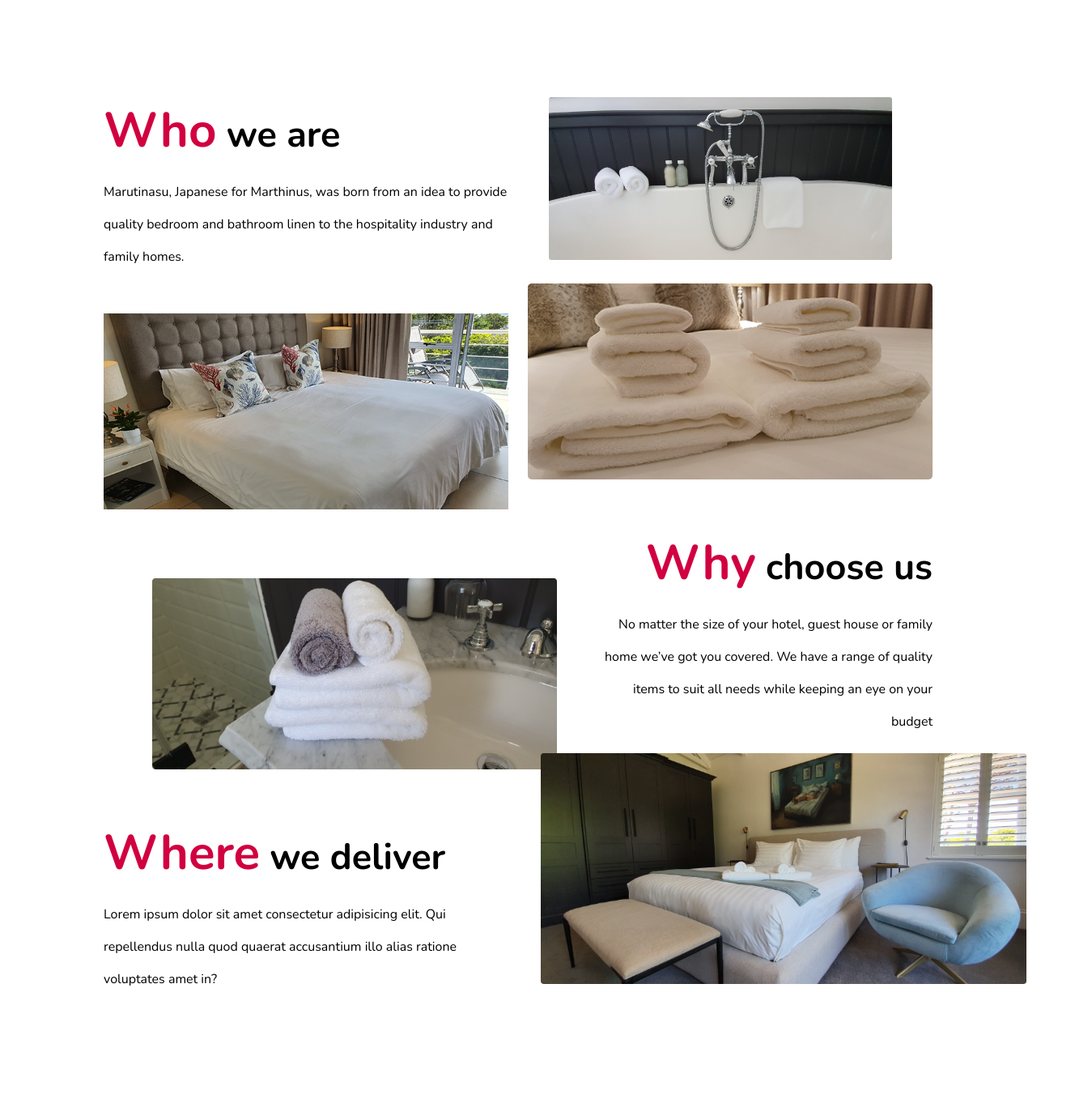
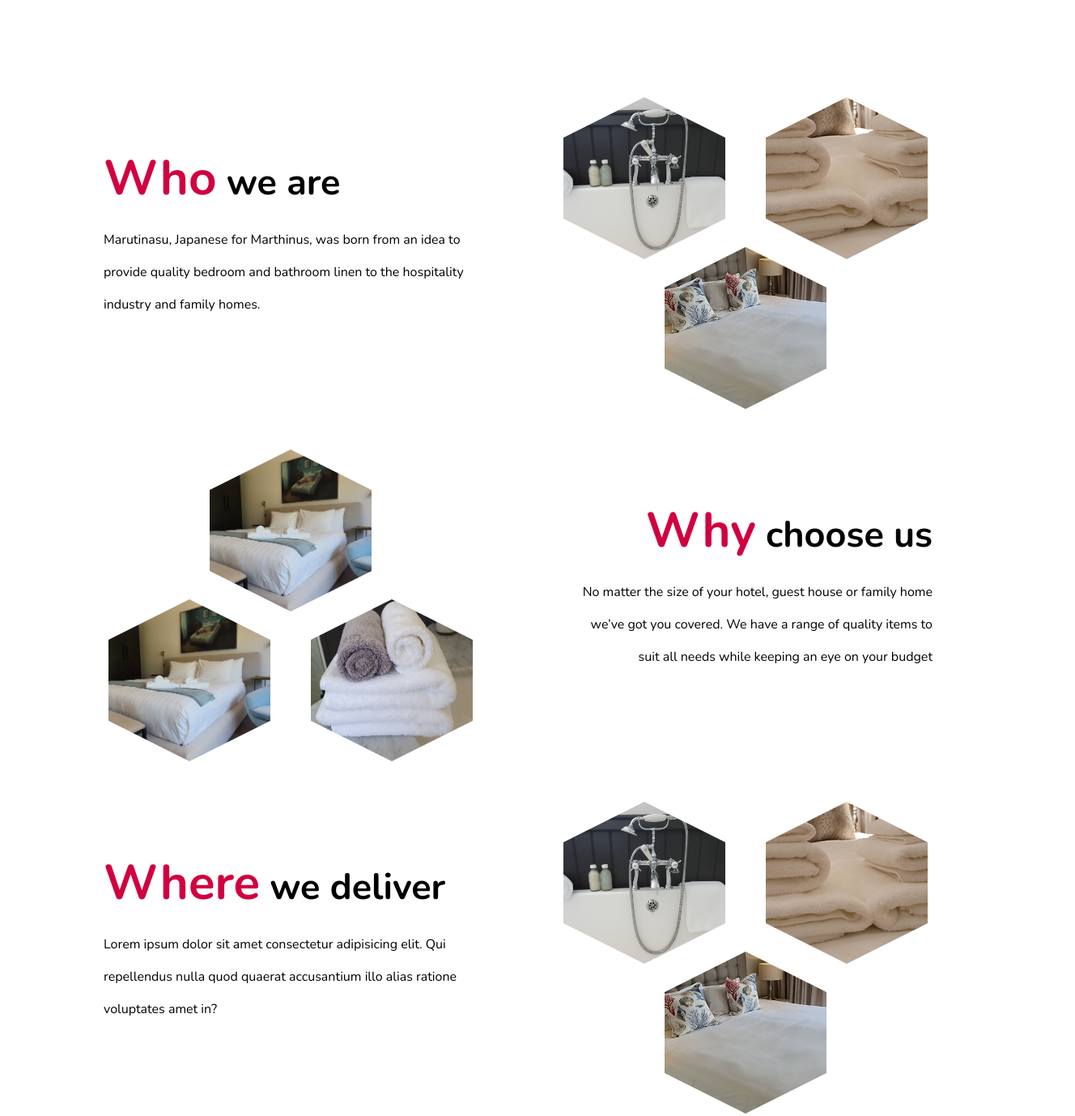
Before and after one commit to ReturnOTDev/marutinasu, a plain HTML site: page index.html in a window 1280 px wide. Shown: the part 880-2258 px from the top of the page at 81% size, 1328 px wide, since content can reach past the window. Drawn offline with nearby package versions, Linux system fonts and the light colour scheme.

Commit message:
updated gallery

```diff
--- a/index.html
+++ b/index.html
@@ -81,13 +81,13 @@
                             to the hospitality industry and family homes.
                         </p>
                     </div>
-                    <img
-                        src="./assets/1.png"
-                        alt="bathroom towels"
-                        class="img-1"
-                    />
-                    <img src="./assets/2.png" alt="bedding and pillows" />
-                    <img src="./assets/3.png" alt="folded small towels" />
+                    <div class="img-group end-group">
+                        <div class="img"></div>
+                        <div class="img"></div>
+                        <div class="break"></div>
+                        <div class="img"></div>
+                    </div>
+
                     <div class="descriptor desc-2">
                         <h3><span>Why</span> choose us</h3>
                         <p>
@@ -97,11 +97,12 @@
                             eye on your budget
                         </p>
                     </div>
-                    <img
-                        class="img-4"
-                        src="./assets/4.png"
-                        alt="folded bathroom towels white, gray"
-                    />
+                    <div class="img-group middle-group">
+                        <div class="img"></div>
+                        <div class="img"></div>
+                        <div class="break"></div>
+                        <div class="img"></div>
+                    </div>
                     <div class="descriptor desc-3">
                         <h3><span>Where</span> we deliver</h3>
                         <p>
@@ -110,8 +111,11 @@
                             illo alias ratione voluptates amet in?
                         </p>
                     </div>
-                    <div class="cover-img">
-                        <img src="./assets/5.png" alt="bedroom linen" />
+                    <div class="img-group end-group">
+                        <div class="img"></div>
+                        <div class="img"></div>
+                        <div class="break"></div>
+                        <div class="img"></div>
                     </div>
                 </div>
             </div>
--- a/styles/_nav.scss
+++ b/styles/_nav.scss
@@ -13,6 +13,7 @@ body {
 .container {
     margin: 0 auto;
     width: 80%;
+    max-width: 1920px;
 }
 .mobile-hide {
     display: none;
--- a/styles/_resL.scss
+++ b/styles/_resL.scss
@@ -46,52 +46,79 @@
         display: grid;
         grid-template-columns: 1fr 1fr;
         column-gap: 10rem;
+        row-gap: 5rem;
+    }
+    .img {
+        height: 20rem;
+        width: 20rem;
+        clip-path: polygon(
+            50% 0%,
+            100% 25%,
+            100% 75%,
+            50% 100%,
+            0% 75%,
+            0% 25%
+        );
+    }
+    .break {
+        flex-basis: 100%;
+        height: 0;
+    }
 
-        img {
-            width: 100%;
+    .img-group {
+        display: flex;
+        flex-wrap: wrap;
+        justify-content: center;
+        overflow: hidden;
+
+        .img:last-of-type {
+            margin: -1.5rem auto;
+            margin-bottom: 0;
         }
-        img:nth-of-type(1) {
-            transform: translateX(-5rem);
+    }
+    .end-group {
+        .img:first-of-type {
+            background: url("../assets/1.png") center center/cover;
+            margin-right: 5rem;
         }
-        img:nth-of-type(2) {
-            position: absolute;
-            right: 0;
-            top: 23rem;
-            width: 50rem;
+        .img:nth-of-type(2) {
+            background: url("../assets/2.png") center center/cover;
         }
-        img:nth-of-type(3) {
-            margin-bottom: 2.5rem;
+        .img:last-of-type {
+            background: url("../assets/3.png") center center/cover;
         }
-        img:nth-of-type(4) {
-            grid-row: 3/4;
-            width: 50rem;
-            margin-left: auto;
-            margin-bottom: 10rem;
-            transform: translateY(6rem) translateX(6rem);
+    }
+    .middle-group {
+        transform: rotate(180deg);
+        .img:first-of-type {
+            background: url("../assets/4.png") center center / cover;
+            transform: rotate(180deg);
+            margin-right: 5rem;
+            background-size: cover;
         }
-        .cover-img {
-            grid-row: 4/5;
-            grid-column: 2/3;
-            max-width: 20rem;
+        .img:nth-of-type(2) {
+            background: url("../assets/5.png") center center/cover;
+            transform: rotate(180deg);
         }
-        .cover-img img {
-            width: 60rem;
-            transform: translateY(-6rem) translateX(-6rem);
+        .img:last-of-type {
+            background: url("../assets/5.png") center center/cover;
+            transform: rotate(180deg);
         }
     }
     .desc-1 {
-        align-self: flex-start;
+        align-self: center;
         text-align: left;
     }
     .desc-2 {
-        grid-row: 3/4;
+        grid-row: 2/3;
         grid-column: 2/3;
         text-align: right;
+        align-self: center;
     }
 
     .desc-3 {
-        grid-row: 4/5;
-        align-self: flex-end;
+        grid-row: 3/4;
+        align-self: center;
         text-align: left;
     }
 
```
Also changed, not shown: styles/main.css, 1 other file.
